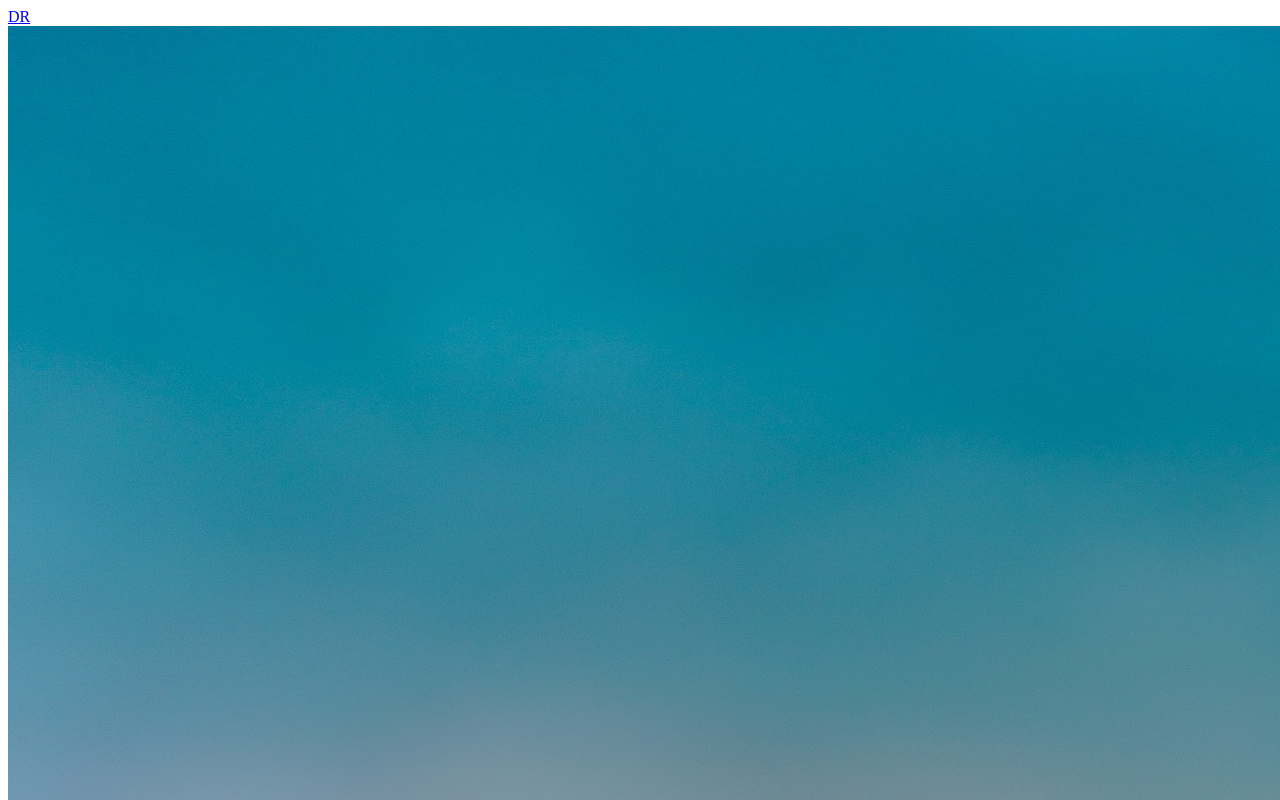
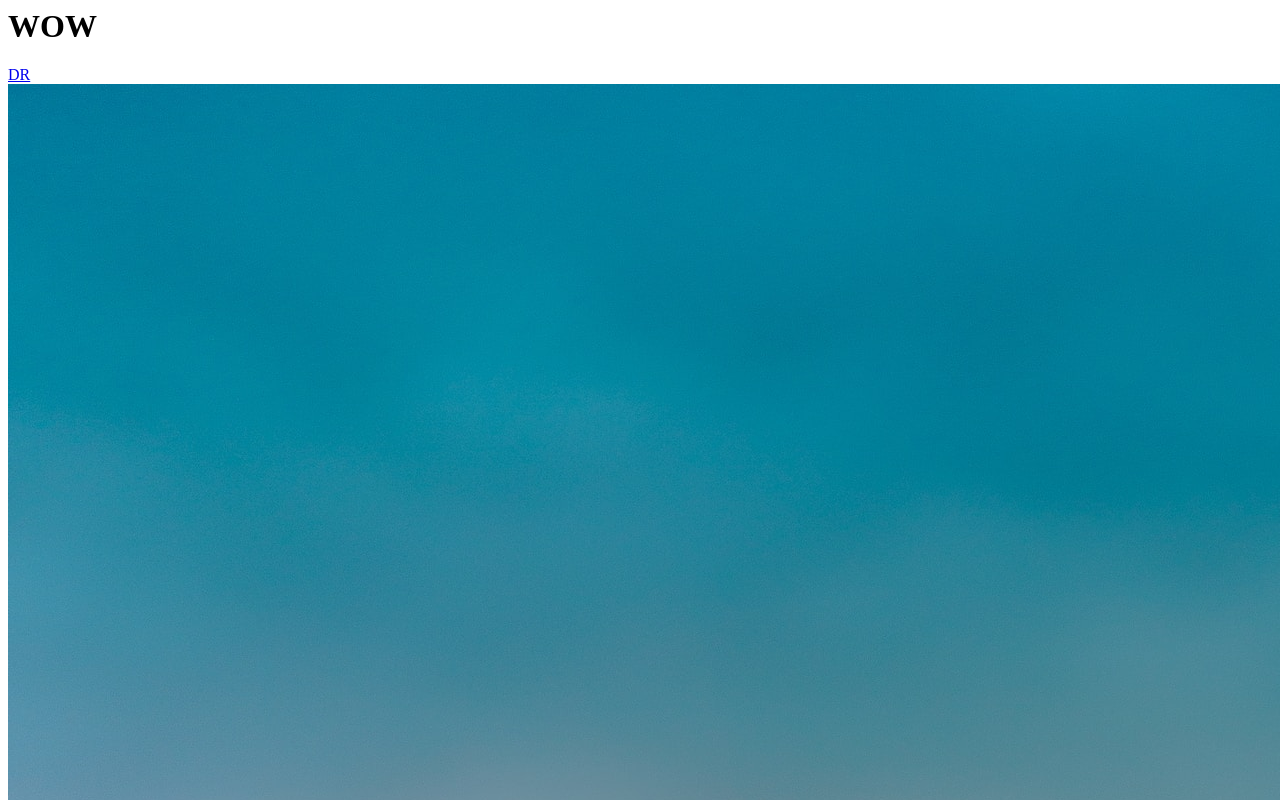
Before and after one commit to MieZilmer/miezilmer.dk, a plain HTML site: page index.html in a window 1280 px wide. Shown: the top 800 px of the page. Drawn offline with Linux system fonts and the light colour scheme.

Commit message:
Update index.html

```diff
--- a/index.html
+++ b/index.html
@@ -1,4 +1,4 @@
-<h1></h1>
+<h1>WOW</h1>
 
 <a href="https://dr.dk/">DR</a>
 <img src="img/bg.jpg" alt="">
```
